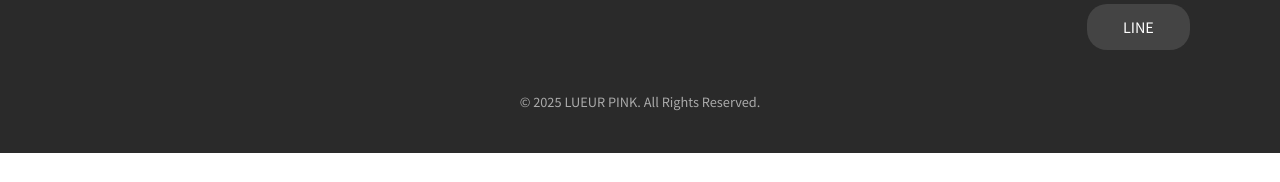
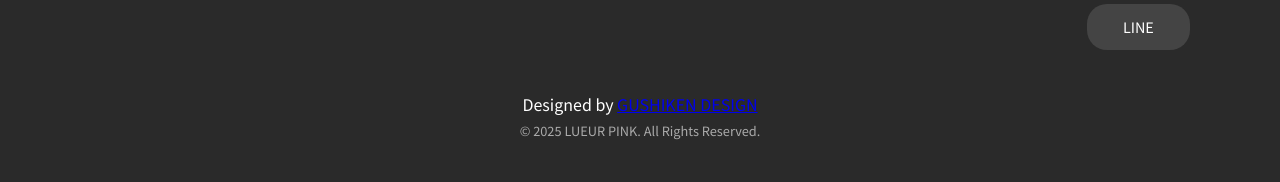
Before and after one commit to gushiyuu123-glitch/LUEUR-PINK, a plain HTML site: page index.html in a window 1280 px wide. Shown: the part 8778-8960 px from the top of the page. Before the commit the page ends 8931 px from the top, so only its background shows below. Drawn offline with nearby package versions, Linux system fonts and the light colour scheme.

Commit message:
Add files via upload

```diff
--- a/index.html
+++ b/index.html
@@ -1685,7 +1685,6 @@ section:not(.gallery) {
     </p>
   </div>
 </section>
-
 <!-- ===== Footer ===== -->
 <footer class="footer">
   <div class="footer-inner">
@@ -1710,8 +1709,17 @@ section:not(.gallery) {
     </div>
   </div>
 
+  <!-- あなたのリンク -->
+  <p class="credit">
+    Designed by
+    <a href="https://gushikendesign.com/" target="_blank" rel="noopener noreferrer">
+      GUSHIKEN DESIGN
+    </a>
+  </p>
+
   <p class="copy">© 2025 LUEUR PINK. All Rights Reserved.</p>
 </footer>
+
 
 <!-- Swiper CDN -->
 <script src="https://cdn.jsdelivr.net/npm/swiper@11/swiper-bundle.min.js"></script>
```
